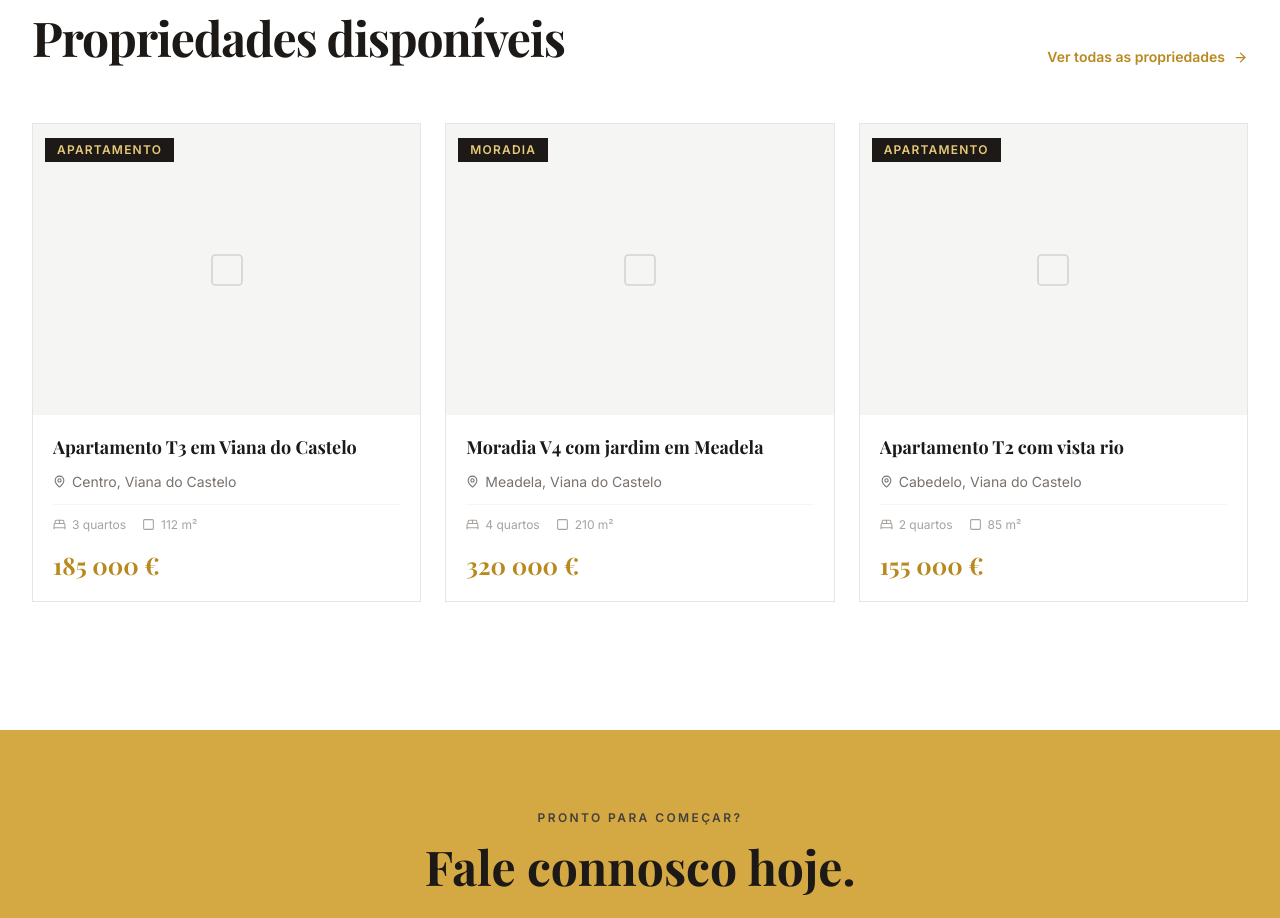
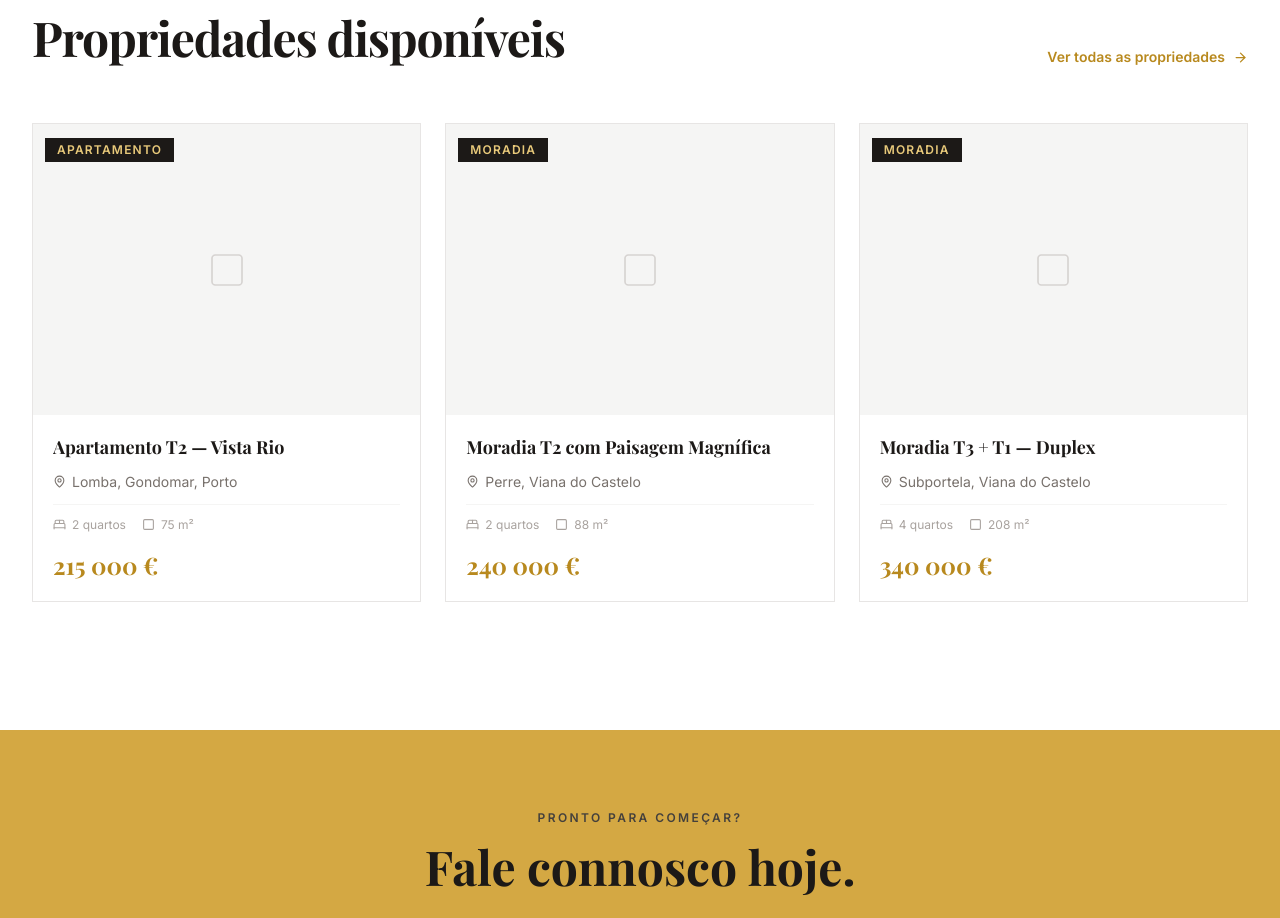
Before and after one commit to lmarques39/habilux, a Next.js app: page / in a window 1280 px wide. Shown: the part 2200-3118 px from the top of the page. Built offline with nearby package versions, Linux system fonts and the light colour scheme.

Commit message:
Replace placeholder properties with real listings from Imovirtual (June 2026)
6 real listings from António Jorge Carvalho Rocha — Viana do Castelo region.
Images still null; replace when client provides photos.

```diff
--- a/src/data/properties.ts
+++ b/src/data/properties.ts
@@ -1,69 +1,72 @@
 import { type Property } from "@/components/molecules/PropertyCard";
 
+// Real listings from António Jorge Carvalho Rocha (Imovirtual, June 2026)
+// Replace image URLs when client provides photos
 export const properties: Property[] = [
   {
     id: "1",
-    title: "Apartamento T3 em Viana do Castelo",
-    location: "Centro, Viana do Castelo",
-    price: 185000,
+    title: "Apartamento T2 — Vista Rio",
+    location: "Lomba, Gondomar, Porto",
+    price: 215000,
     type: "Apartamento",
-    bedrooms: 3,
-    area: 112,
+    bedrooms: 2,
+    area: 75,
     image: null,
-    slug: "apartamento-t3-viana-do-castelo",
+    slug: "apartamento-t2-lomba-gondomar",
   },
   {
     id: "2",
-    title: "Moradia V4 com jardim em Meadela",
-    location: "Meadela, Viana do Castelo",
-    price: 320000,
+    title: "Moradia T2 com Paisagem Magnífica",
+    location: "Perre, Viana do Castelo",
+    price: 240000,
     type: "Moradia",
-    bedrooms: 4,
-    area: 210,
+    bedrooms: 2,
+    area: 88,
     image: null,
-    slug: "moradia-v4-meadela",
+    slug: "moradia-t2-perre",
   },
   {
     id: "3",
-    title: "Apartamento T2 com vista rio",
-    location: "Cabedelo, Viana do Castelo",
-    price: 155000,
-    type: "Apartamento",
-    bedrooms: 2,
-    area: 85,
+    title: "Moradia T3 + T1 — Duplex",
+    location: "Subportela, Viana do Castelo",
+    price: 340000,
+    type: "Moradia",
+    bedrooms: 4,
+    area: 208,
     image: null,
-    slug: "apartamento-t2-cabedelo",
+    slug: "moradia-t4-subportela",
   },
   {
     id: "4",
-    title: "Loja comercial no centro histórico",
-    location: "Centro Histórico, Viana do Castelo",
-    price: 98000,
-    type: "Comercial",
-    area: 65,
+    title: "Moradia T2 para Restauro — Centro",
+    location: "Alvarães, Viana do Castelo",
+    price: 180000,
+    type: "Moradia",
+    bedrooms: 2,
+    area: 120,
     image: null,
-    slug: "loja-comercial-centro-historico",
+    slug: "moradia-t2-alvaraes",
   },
   {
     id: "5",
-    title: "Moradia V3 em banda em Darque",
-    location: "Darque, Viana do Castelo",
-    price: 245000,
+    title: "Casa para Restauro com Projeto",
+    location: "Anha, Viana do Castelo",
+    price: 95000,
     type: "Moradia",
-    bedrooms: 3,
-    area: 160,
+    bedrooms: 2,
+    area: 120,
     image: null,
-    slug: "moradia-v3-darque",
+    slug: "casa-restauro-anha",
   },
   {
     id: "6",
-    title: "Terreno urbano para construção",
-    location: "Areosa, Viana do Castelo",
-    price: 72000,
+    title: "Ruínas com Lote Magnífico",
+    location: "Chafé, Viana do Castelo",
+    price: 96000,
     type: "Terreno",
-    area: 450,
+    area: 180,
     image: null,
-    slug: "terreno-urbano-areosa",
+    slug: "ruinas-lote-chafe",
   },
 ];
 
```
